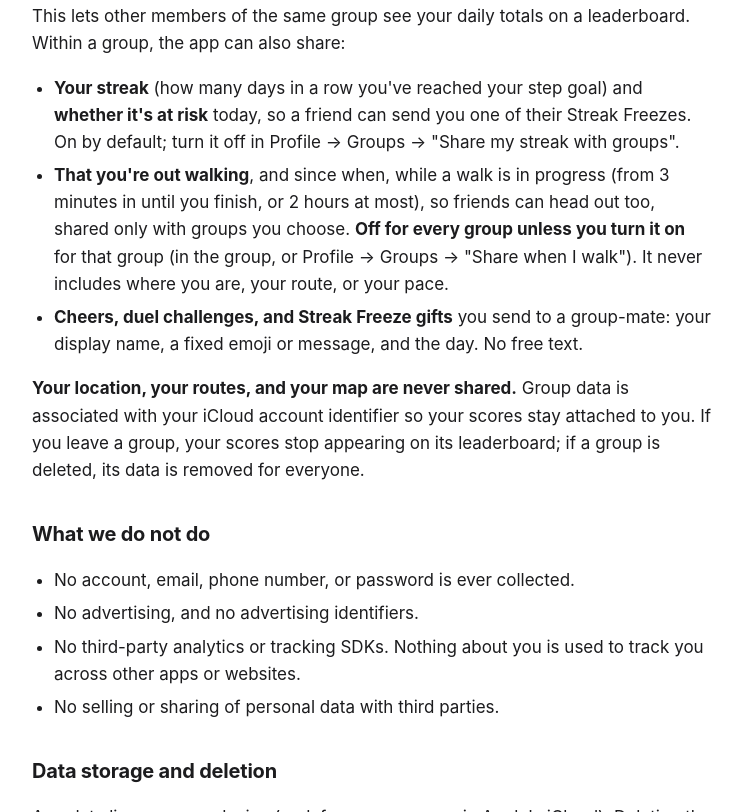
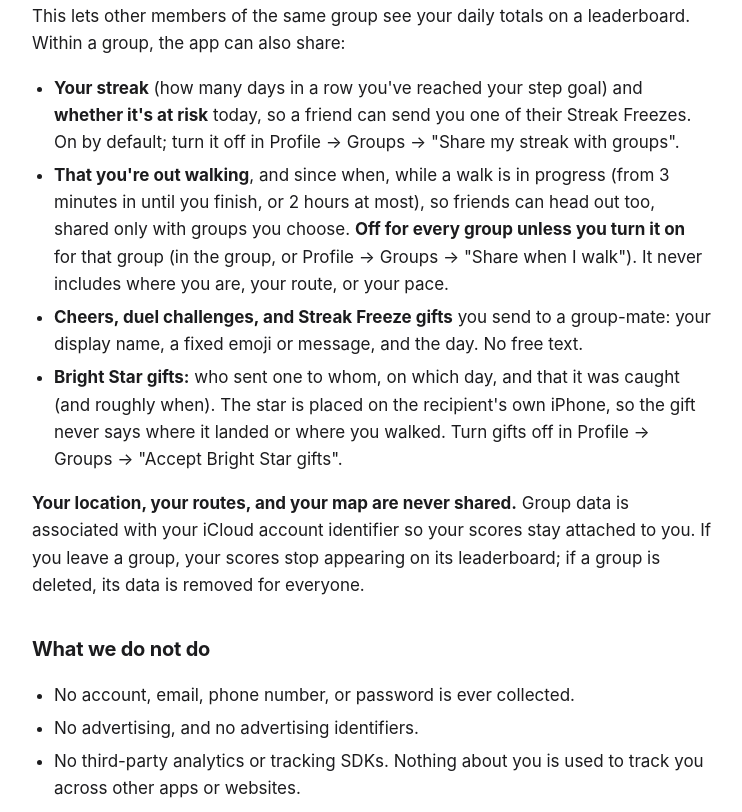
Before and after one commit to shonil-vijay/starwalks-site, a plain HTML site: page privacy.html in a window 1280 px wide. Shown: the part 1082-1894 px from the top of the page, without its empty margins (268-1010 px from the left). Drawn offline with Linux system fonts and the light colour scheme.

Commit message:
Privacy policy: Bright Star gifts
Adds what a Bright Star gift shares (sender, recipient, day, and that it
was caught), that the star is placed on the recipient's iPhone so no
location leaves the device, and the "Accept Bright Star gifts" opt-out.
Last updated November 24, 2026.

Co-Authored-By: Claude Opus 5.5 <noreply@anthropic.com>

```diff
--- a/privacy.html
+++ b/privacy.html
@@ -42,7 +42,7 @@
 <div class="wrap">
   <a class="back" href="./">← StarWalks</a>
   <h1>StarWalks Privacy Policy</h1>
-  <p class="updated">Last updated November 17, 2026</p>
+  <p class="updated">Last updated November 24, 2026</p>
 
   <p>StarWalks is a walking game: stars are scattered along real walkable paths
   around you, and you capture them by physically walking to them. This policy
@@ -94,6 +94,10 @@
     <li><strong>Cheers, duel challenges, and Streak Freeze gifts</strong> you send
     to a group-mate: your display name, a fixed emoji or message, and the day.
     No free text.</li>
+    <li><strong>Bright Star gifts:</strong> who sent one to whom, on which day, and
+    that it was caught (and roughly when). The star is placed on the recipient's own
+    iPhone, so the gift never says where it landed or where you walked. Turn gifts
+    off in Profile → Groups → "Accept Bright Star gifts".</li>
   </ul>
   <p><strong>Your location, your routes, and your map are never
   shared.</strong> Group data is associated with your iCloud account identifier
```
